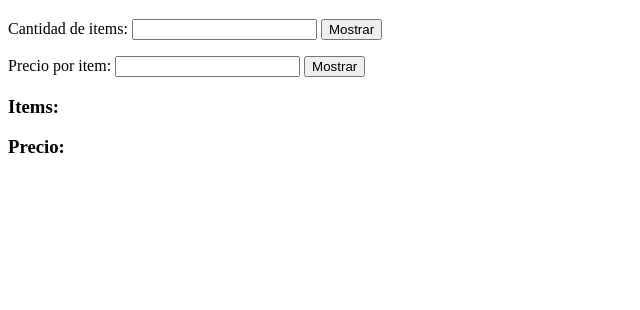
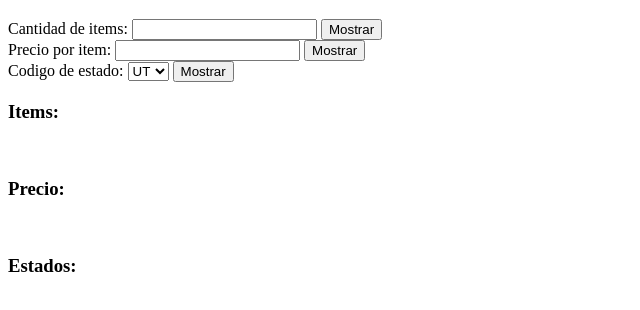
Before and after one commit to jona-terceros/venta_totalizador, a website built with Parcel: page index.html in a window 1280 px wide. Shown: the part 106-416 px from the top of the page, without its empty margins (0-640 px from the left). Built offline with nearby package versions, Linux system fonts and the light colour scheme.

Commit message:
seleccionar estado y mostrar la eleccion

```diff
--- a/index.html
+++ b/index.html
@@ -6,18 +6,31 @@
       <label for="cantidad">Cantidad de items:</label>
       <input type="number" id="cantidad_items" />
       <input type="submit" value="Mostrar" id="mostrar-button" />
-      <p></p>
+      <br>
       <label for="cantidad">Precio por item:</label>
       <input type="number" id="precio_item" />
+      <input type="submit" value="Mostrar" id="mostrar-button" />
+
+      <br>
+      <label for="estado">Codigo de estado:</label>
+      <select id="estado">
+        <option value="ut">UT</option>
+        <option value="nv">NV</option>
+        <option value="tx">TX</option>
+        <option value="al">AL</option>
+        <option value="ca">CA</option>
+      </select>
       <input type="submit" value="Mostrar" id="mostrar-button" />
     </form>
     <div id="resultado-div"></div>
     <h3>Items:</h3>
     <span id="items-span"></span>
-    <p></p>
+    <br>
     <h3>Precio:</h3>
     <span id="precio-span"></span>
-
+    <br>
+    <h3>Estados:</h3>
+    <span id="estado-span"></span>
     <script type="module" src="./src/presenter.js"></script>
   </body>
   </body>
--- a/src/presenter.js
+++ b/src/presenter.js
@@ -7,7 +7,8 @@ const form = document.querySelector("#totalizador-form")
 const div = document.querySelector("#resultado-div")
 const precio_resultado = document.querySelector("#precio-span")
 const items_resultado = document.querySelector("#items-span")
-
+const estado = document.querySelector("#estado");
+const estado_resul = document.querySelector("#estado-span")
 form.addEventListener("submit", (event) => {
   event.preventDefault();
 
@@ -16,4 +17,5 @@ form.addEventListener("submit", (event) => {
   //div.innerHTML = items.value;
   items_resultado.innerHTML = items.value;
   precio_resultado.innerHTML = precio.value;
+  estado_resul.innerHTML = estado.value;
 });
```
